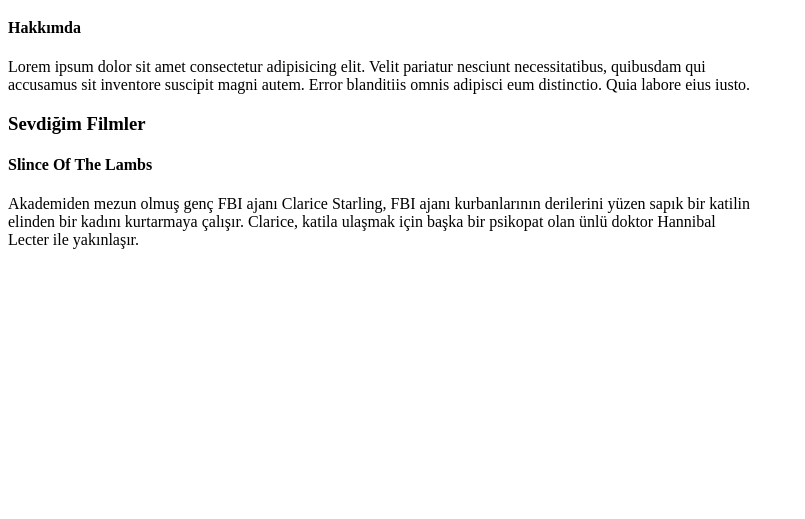
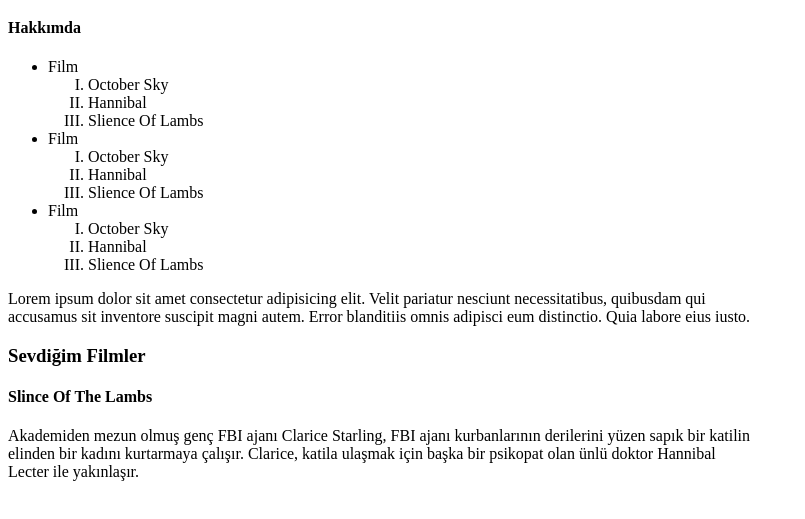
Before and after one commit to kayayakup/patikaHTML, a plain HTML site: page index.html in a window 1280 px wide. Shown: the part 61-580 px from the top of the page, without its empty margins (0-805 px from the left). Drawn offline with Linux system fonts and the light colour scheme.

Commit message:
Update index.html

```diff
--- a/index.html
+++ b/index.html
@@ -11,6 +11,30 @@
 <body>
     <h1>Yakup KAYA</h1><!--Bu bir h1 tagıdır-->
     <h4>Hakkımda</h4><!--Bu bir h4 tagıdır-->
+    <ul>
+        <li>
+            Film
+            <ol type="I">
+                <li>October Sky</li>
+                <li>Hannibal</li>
+                <li>Slience Of Lambs</li>
+            </ol>
+        </li>
+        <li>
+            Film
+            <ol type="I">
+                <li>October Sky</li>
+                <li>Hannibal</li>
+                <li>Slience Of Lambs</li>
+            </ol>
+        </li>
+        <li>Film
+            <ol type="I">
+                <li>October Sky</li>
+                <li>Hannibal</li>
+                <li>Slience Of Lambs</li>
+            </ol></li>
+    </ul>
     <p>Lorem ipsum dolor sit amet consectetur adipisicing elit. Velit pariatur nesciunt necessitatibus, quibusdam qui accusamus sit inventore suscipit magni autem. Error blanditiis omnis adipisci eum distinctio. Quia labore eius iusto.</p><!--Bu bir paragraf tagıdır-->
     <h3>Sevdiğim Filmler</h3><!--Bu bir h3 tagıdır-->
     <h4>Slince Of The Lambs</h4><!--Bu bir h4 tagıdır-->
```
